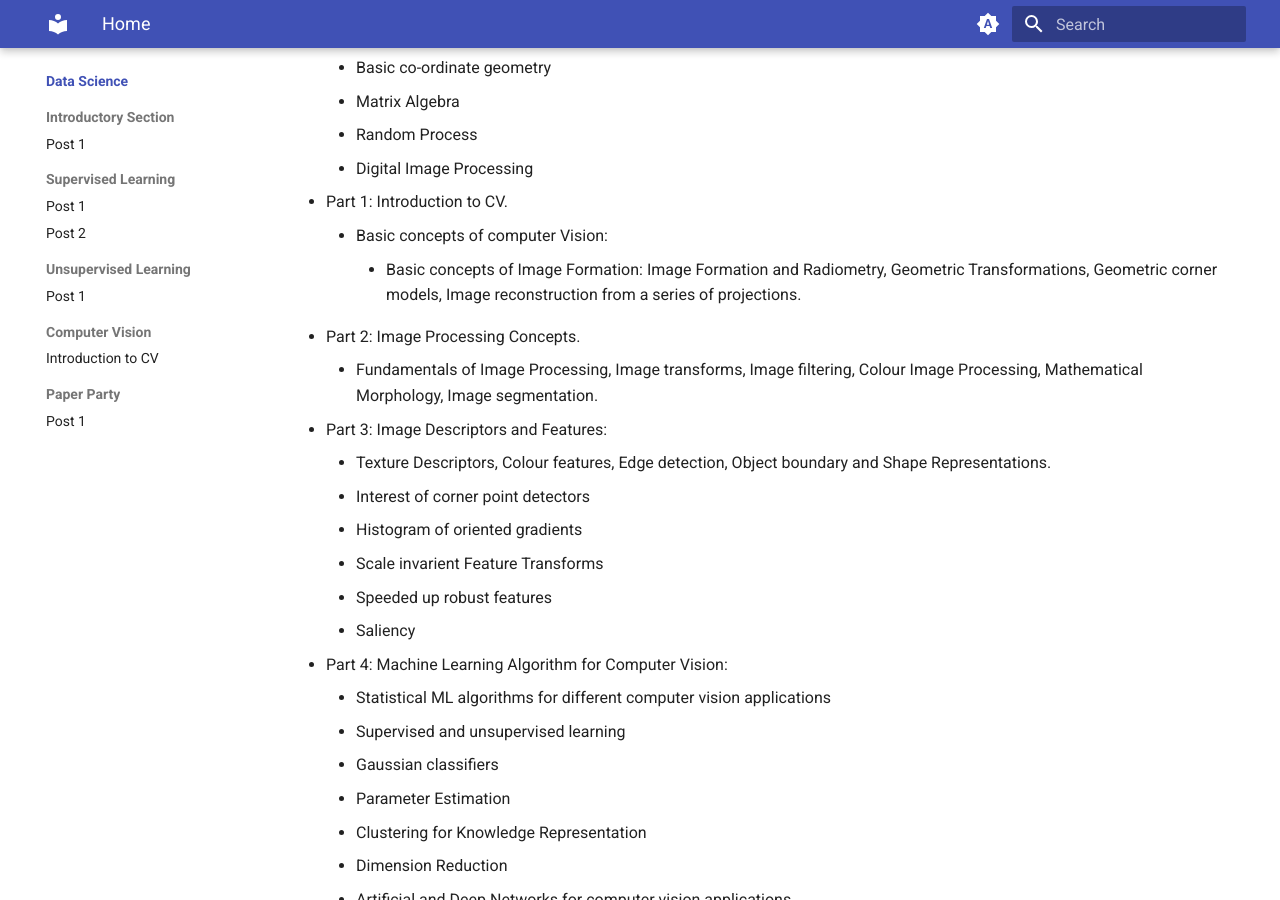
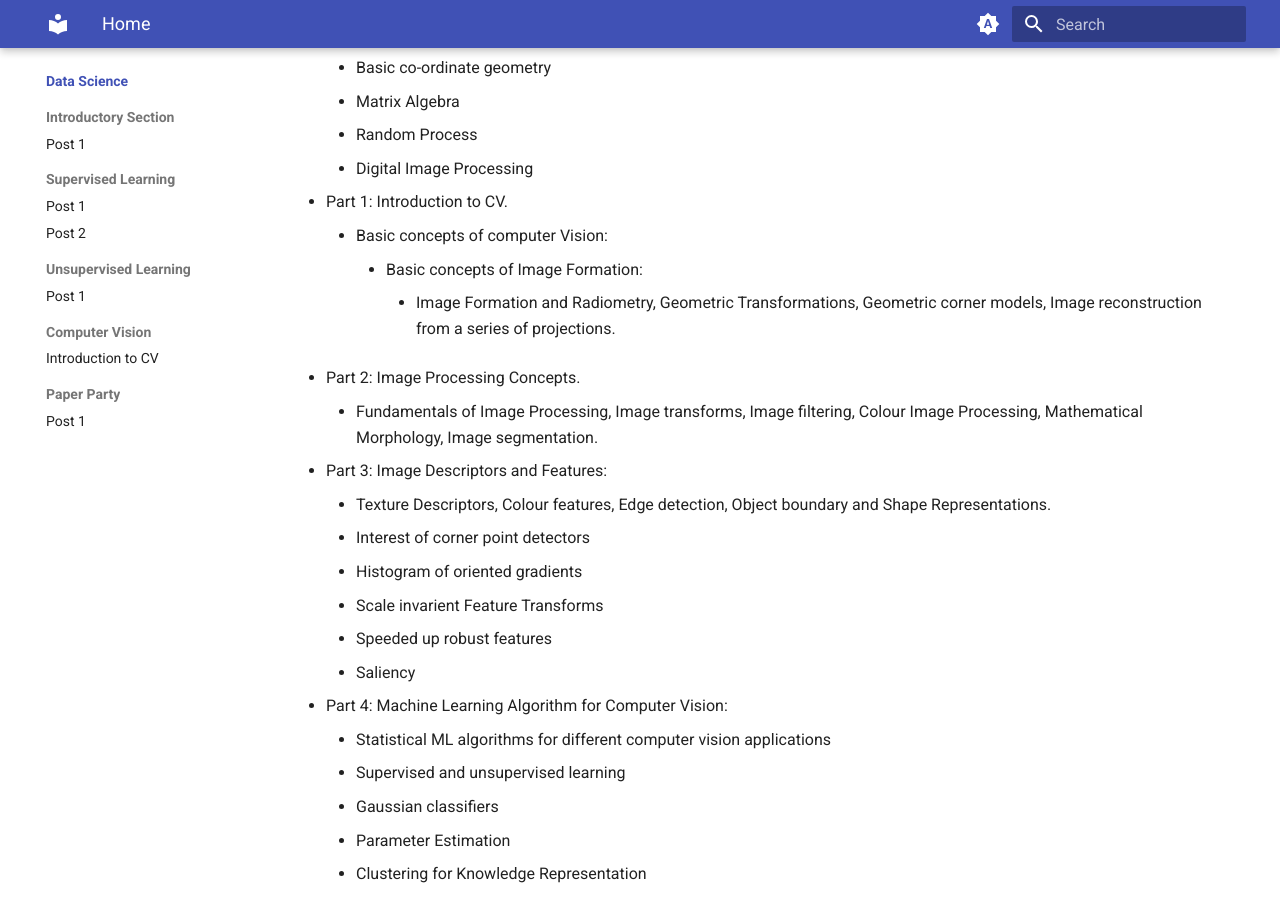
Before and after one commit to akshaykumar-gunari/ak-verse, an MkDocs documentation site: the page built from docs/blog/posts/data-science/index.md, in a window 1280 px wide and 900 px high, scrolled down 2007 px. Built offline with MkDocs 1.6.1 and Material for MkDocs 9.7.7, drawn with Linux system fonts in a browser that asks for light colours.

```diff
--- a/docs/blog/posts/data-science/index.md
+++ b/docs/blog/posts/data-science/index.md
@@ -66,7 +66,8 @@ I think these quotes are enough to find a valid reason to deep dive into the wor
 
  - Part 1: Introduction to CV.
  	- Basic concepts of computer Vision:
- 		- Basic concepts of Image Formation: Image Formation and Radiometry, Geometric Transformations, Geometric corner models, Image reconstruction from a series of projections.
+ 		- Basic concepts of Image Formation:
+ 			- Image Formation and Radiometry, Geometric Transformations, Geometric corner models, Image reconstruction from a series of projections.
  - Part 2: Image Processing Concepts.
  	- Fundamentals of Image Processing, Image transforms, Image filtering, Colour Image Processing, Mathematical Morphology, Image segmentation.
  - Part 3: Image Descriptors and Features:
```
